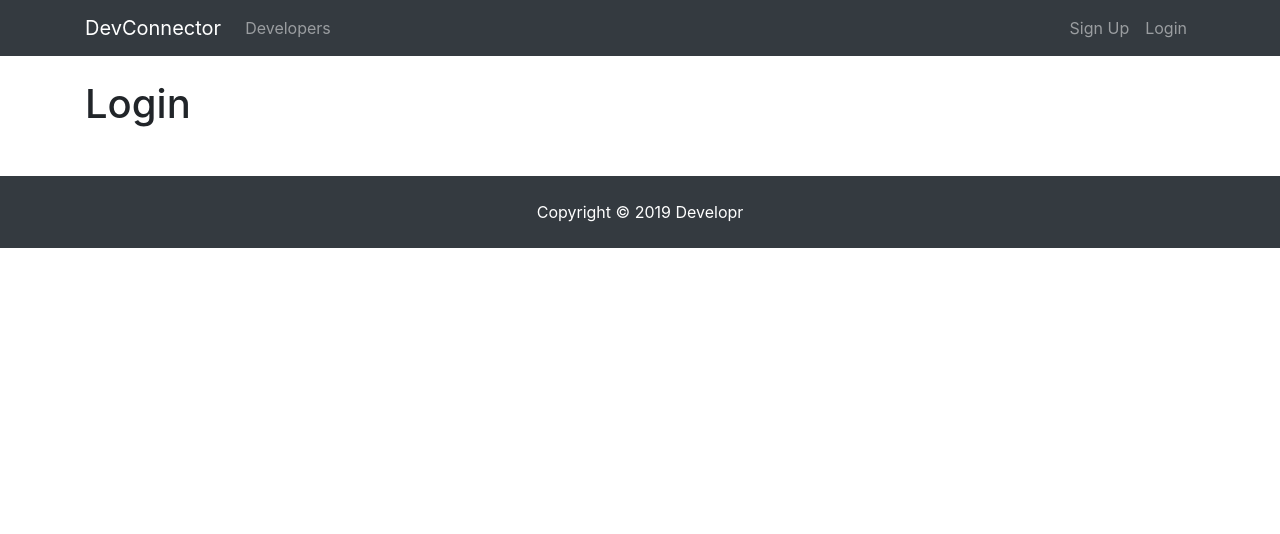
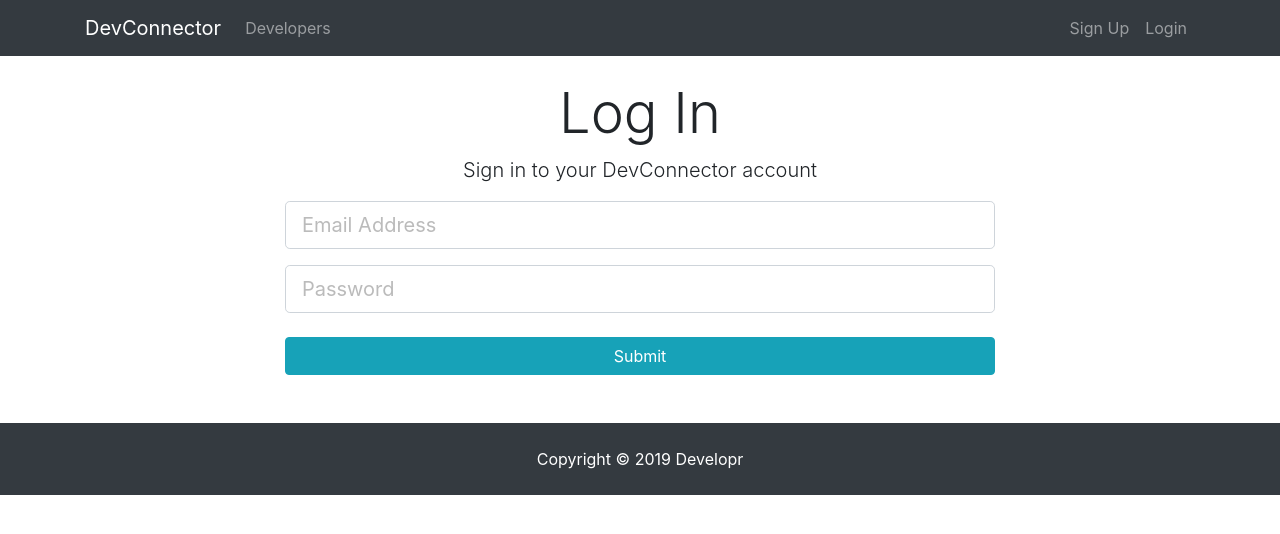
Before and after one commit to mckaywrigley/developr, a React (Create React App) app in the folder client/: page /login in a window 1280 px wide. Shown: the top 534 px of the page. Built offline with nearby package versions, Linux system fonts and the light colour scheme.

Commit message:
creates login component

```diff
--- a/client/src/components/auth/Login.js
+++ b/client/src/components/auth/Login.js
@@ -1,8 +1,69 @@
 import React, { Component } from "react";
 
 class Login extends Component {
+  constructor() {
+    super();
+    this.state = {
+      email: "",
+      password: "",
+      errors: {}
+    };
+  }
+
+  onChange = e => {
+    this.setState({
+      [e.target.name]: e.target.value
+    });
+  };
+
+  onSubmit = e => {
+    e.preventDefault();
+
+    const user = {
+      email: this.state.email,
+      password: this.state.password
+    };
+  };
+
   render() {
-    return <h1>Login</h1>;
+    return (
+      // <!-- Login -->
+      <div className="login">
+        <div className="container">
+          <div className="row">
+            <div className="col-md-8 m-auto">
+              <h1 className="display-4 text-center">Log In</h1>
+              <p className="lead text-center">
+                Sign in to your DevConnector account
+              </p>
+              <form onSubmit={this.onSubmit}>
+                <div className="form-group">
+                  <input
+                    type="email"
+                    className="form-control form-control-lg"
+                    placeholder="Email Address"
+                    name="email"
+                    value={this.state.email}
+                    onChange={this.onChange}
+                  />
+                </div>
+                <div className="form-group">
+                  <input
+                    type="password"
+                    className="form-control form-control-lg"
+                    placeholder="Password"
+                    name="password"
+                    value={this.state.password}
+                    onChange={this.onChange}
+                  />
+                </div>
+                <input type="submit" className="btn btn-info btn-block mt-4" />
+              </form>
+            </div>
+          </div>
+        </div>
+      </div>
+    );
   }
 }
 
```
